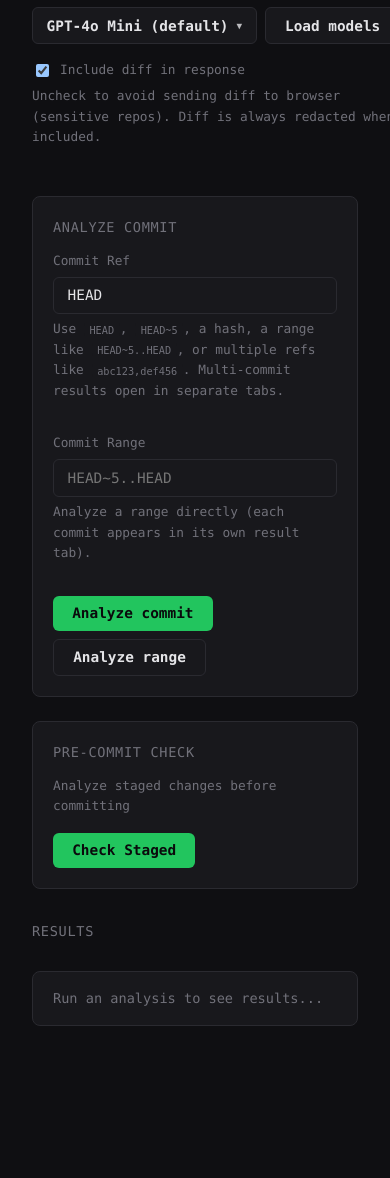
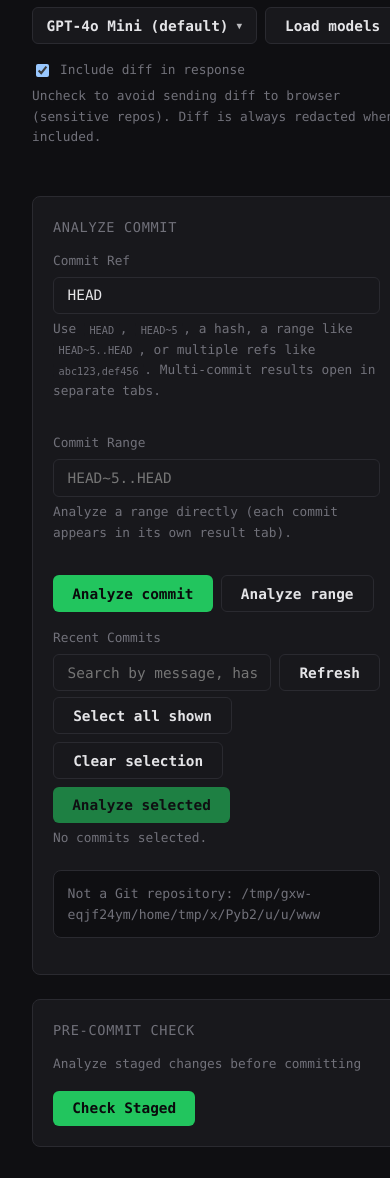
Before and after one commit to PierrunoYT/commitguard-webui, a Flask app: page / in a window 390 px wide. Shown: the part 454-1632 px from the top of the page. Before the commit the page ends 1480 px from the top, so only its background shows below. Run offline with Flask 3, Linux system fonts and the light colour scheme.

Commit message:
Add commit listing feature and UI enhancements: Introduce a new API endpoint for listing recent commits with search functionality, allowing users to filter commits by message, hash, or author. Update frontend to include a commit picker with selection options, improving user interaction and experience. Enhance styles for commit list display and ensure responsive UI elements for better usability.

```diff
--- a/app.py
+++ b/app.py
@@ -13,6 +13,7 @@ from commitguard.analyzer import (
     GitAnalysisError,
     analyze_commit,
     analyze_commit_range,
+    list_commits,
     analyze_staged,
 )
 from config_store import clear_api_key, has_saved_key, load_api_key, save_api_key
@@ -198,6 +199,30 @@ def api_analyze_range():
         return jsonify({"error": err}), 400
 
 
+@app.route("/api/commits", methods=["POST"])
+def api_commits():
+    """List recent commits for UI picker and search."""
+    data = request.get_json() or {}
+    repo_path = data.get("repo_path", ".")
+    search = (data.get("search") or "").strip()
+    try:
+        limit = min(max(int(data.get("limit", 80)), 1), 200)
+    except (TypeError, ValueError):
+        return jsonify({"error": "limit must be an integer"}), 400
+
+    try:
+        repo = get_repo_path(repo_path)
+        commits = list_commits(str(repo), search=search, limit=limit)
+        return jsonify({"commits": commits, "count": len(commits)})
+    except ValueError as e:
+        return jsonify({"error": str(e)}), 400
+    except GitAnalysisError as e:
+        return jsonify({"error": str(e)}), 400
+    except Exception as e:
+        err = str(e) if app.debug else "Could not load commits"
+        return jsonify({"error": err}), 400
+
+
 @app.route("/api/settings/key", methods=["GET"])
 def api_settings_key_status():
     """Check if API key is saved (never returns the key)."""
--- a/static/app.js
+++ b/static/app.js
@@ -12,6 +12,13 @@ const modelDropdown = document.getElementById("modelDropdown");
 const loadModelsBtn = document.getElementById("loadModelsBtn");
 const ref = document.getElementById("ref");
 const rangeRef = document.getElementById("rangeRef");
+const commitSearch = document.getElementById("commitSearch");
+const commitList = document.getElementById("commitList");
+const loadCommitsBtn = document.getElementById("loadCommitsBtn");
+const selectAllCommitsBtn = document.getElementById("selectAllCommitsBtn");
+const clearCommitSelectionBtn = document.getElementById("clearCommitSelectionBtn");
+const analyzeSelectedBtn = document.getElementById("analyzeSelectedBtn");
+const selectedCommitsInfo = document.getElementById("selectedCommitsInfo");
 const includeDiff = document.getElementById("includeDiff");
 const analyzeBtn = document.getElementById("analyzeBtn");
 const analyzeRangeBtn = document.getElementById("analyzeRangeBtn");
@@ -22,6 +29,7 @@ const error = document.getElementById("error");
 
 let diffInstances = [];
 let nextResultId = 1;
+let commitSearchTimer = null;
 
 // Utilities
 function getModelDisplayName(modelInfo) {
@@ -308,6 +316,9 @@ function setLoading(loading, message = "Analyzing...") {
     analyzeBtn.disabled = loading;
     analyzeRangeBtn.disabled = loading;
     checkBtn.disabled = loading;
+    if (analyzeSelectedBtn) {
+        analyzeSelectedBtn.disabled = loading || getSelectedCommitRefs().length === 0;
+    }
     if (loading) {
         error.textContent = "";
         clearResults();
@@ -370,6 +381,99 @@ function buildRequestBody(extra = {}) {
 function normalizeTabLabel(label, maxLen = 48) {
     if (!label) return "Result";
     return label.length <= maxLen ? label : `${label.slice(0, maxLen - 1)}...`;
+}
+
+function getSelectedCommitRefs() {
+    if (!commitList) return [];
+    return [...commitList.querySelectorAll('input[type="checkbox"][data-ref]:checked')]
+        .map((box) => box.getAttribute("data-ref"))
+        .filter(Boolean);
+}
+
+function updateCommitSelectionUi() {
+    if (!selectedCommitsInfo) return;
+    const count = getSelectedCommitRefs().length;
+    selectedCommitsInfo.textContent = count
+        ? `${count} commit${count === 1 ? "" : "s"} selected.`
+        : "No commits selected.";
+    if (analyzeSelectedBtn) analyzeSelectedBtn.disabled = count === 0;
+}
+
+function formatCommitDate(dateIso) {
+    if (!dateIso) return "";
+    const d = new Date(dateIso);
+    if (Number.isNaN(d.getTime())) return "";
+    return d.toLocaleString();
+}
+
+function renderCommitList(commits) {
+    if (!commitList) return;
+    commitList.innerHTML = "";
+    if (!commits || !commits.length) {
+        const empty = document.createElement("div");
+        empty.className = "commit-list-empty";
+        empty.textContent = "No commits match your search.";
+        commitList.appendChild(empty);
+        updateCommitSelectionUi();
+        return;
+    }
+
+    for (const item of commits) {
+        const label = document.createElement("label");
+        label.className = "commit-item";
+
+        const checkbox = document.createElement("input");
+        checkbox.type = "checkbox";
+        checkbox.setAttribute("data-ref", item.ref || "");
+        checkbox.addEventListener("change", updateCommitSelectionUi);
+        label.appendChild(checkbox);
+
+        const text = document.createElement("div");
+        text.className = "commit-item__text";
+
+        const main = document.createElement("div");
+        main.className = "commit-item__main";
+        const hash = item.short_ref || (item.ref || "").slice(0, 8) || "commit";
+        const title = item.title || "No title";
+        const hashNode = document.createElement("span");
+        hashNode.className = "commit-item__hash";
+        hashNode.textContent = hash;
+        main.appendChild(hashNode);
+        main.appendChild(document.createTextNode(` ${title}`));
+        text.appendChild(main);
+
+        const meta = document.createElement("div");
+        meta.className = "commit-item__meta";
+        const dateText = formatCommitDate(item.date);
+        meta.textContent = [item.author || "Unknown author", dateText].filter(Boolean).join(" - ");
+        text.appendChild(meta);
+
+        label.appendChild(text);
+        commitList.appendChild(label);
+    }
+    updateCommitSelectionUi();
+}
+
+async function loadCommits(searchText = commitSearch?.value?.trim() || "") {
+    if (!loadCommitsBtn || !commitList) return;
+    loadCommitsBtn.disabled = true;
+    const previousLabel = loadCommitsBtn.textContent;
+    loadCommitsBtn.textContent = "Loading...";
+    commitList.innerHTML = '<div class="commit-list-empty">Loading commits...</div>';
+    try {
+        const data = await post("/api/commits", {
+            repo_path: repoPath.value.trim() || ".",
+            search: searchText || undefined,
+            limit: 120,
+        });
+        renderCommitList(data.commits || []);
+        error.textContent = "";
+    } catch (e) {
+        commitList.innerHTML = `<div class="commit-list-empty">${e.message}</div>`;
+    } finally {
+        loadCommitsBtn.disabled = false;
+        loadCommitsBtn.textContent = previousLabel;
+    }
 }
 
 function isCommitRange(input) {
@@ -451,6 +555,8 @@ clearKeyBtn.addEventListener("click", async () => {
 
 refreshKeyStatus();
 setModelTooltip();
+updateCommitSelectionUi();
+loadCommits();
 
 // Model Dropdown Events
 modelTrigger.addEventListener("click", (e) => {
@@ -496,6 +602,63 @@ modelPanel.addEventListener("click", (e) => e.stopPropagation());
 
 document.addEventListener("click", () => {
     if (modelDropdown.classList.contains("open")) closeModelDropdown();
+});
+
+loadCommitsBtn && loadCommitsBtn.addEventListener("click", () => {
+    loadCommits();
+});
+
+commitSearch && commitSearch.addEventListener("input", () => {
+    if (commitSearchTimer) {
+        clearTimeout(commitSearchTimer);
+    }
+    commitSearchTimer = setTimeout(() => {
+        loadCommits(commitSearch.value.trim());
+    }, 250);
+});
+
+commitSearch && commitSearch.addEventListener("keydown", (e) => {
+    if (e.key === "Enter") {
+        e.preventDefault();
+        loadCommits(commitSearch.value.trim());
+    }
+});
+
+repoPath.addEventListener("change", () => {
+    loadCommits(commitSearch?.value?.trim() || "");
+});
+
+selectAllCommitsBtn && selectAllCommitsBtn.addEventListener("click", () => {
+    if (!commitList) return;
+    commitList.querySelectorAll('input[type="checkbox"][data-ref]').forEach((box) => {
+        box.checked = true;
+    });
+    updateCommitSelectionUi();
+});
+
+clearCommitSelectionBtn && clearCommitSelectionBtn.addEventListener("click", () => {
+    if (!commitList) return;
+    commitList.querySelectorAll('input[type="checkbox"][data-ref]').forEach((box) => {
+        box.checked = false;
+    });
+    updateCommitSelectionUi();
+});
+
+analyzeSelectedBtn && analyzeSelectedBtn.addEventListener("click", async () => {
+    const refs = getSelectedCommitRefs();
+    if (!refs.length) {
+        showError("Select one or more commits first.");
+        return;
+    }
+    ref.value = refs.join(",");
+    setLoading(true, `Analyzing ${refs.length} selected commit${refs.length === 1 ? "" : "s"}...`);
+    try {
+        await analyzeRefList(refs);
+    } catch (e) {
+        showError(e.message);
+    } finally {
+        setLoading(false);
+    }
 });
 
 // Load Models Button
--- a/static/style.css
+++ b/static/style.css
@@ -278,6 +278,86 @@ button.secondary:hover {
     flex-wrap: wrap;
 }
 
+.commit-picker {
+    margin-top: 1rem;
+}
+
+.commit-search-row {
+    display: flex;
+    gap: 0.5rem;
+}
+
+.commit-search-row input {
+    flex: 1;
+}
+
+.commit-list {
+    border: 1px solid var(--border);
+    border-radius: 8px;
+    background: var(--bg);
+    max-height: 260px;
+    overflow-y: auto;
+}
+
+.commit-list:empty::before {
+    content: "No commits loaded.";
+    display: block;
+    padding: 0.75rem 0.85rem;
+    color: var(--muted);
+    font-size: 0.82rem;
+}
+
+.commit-item {
+    display: flex;
+    align-items: flex-start;
+    gap: 0.6rem;
+    padding: 0.65rem 0.8rem;
+    border-bottom: 1px solid var(--border);
+    cursor: pointer;
+}
+
+.commit-item:last-child {
+    border-bottom: 0;
+}
+
+.commit-item:hover {
+    background: rgba(255, 255, 255, 0.03);
+}
+
+.commit-item input[type="checkbox"] {
+    margin-top: 0.2rem;
+    width: auto;
+}
+
+.commit-item__text {
+    min-width: 0;
+    display: grid;
+    gap: 0.12rem;
+}
+
+.commit-item__main {
+    font-size: 0.84rem;
+    color: var(--text);
+}
+
+.commit-item__hash {
+    color: var(--accent);
+}
+
+.commit-item__meta {
+    font-size: 0.78rem;
+    color: var(--muted);
+    white-space: nowrap;
+    overflow: hidden;
+    text-overflow: ellipsis;
+}
+
+.commit-list-empty {
+    padding: 0.75rem 0.85rem;
+    color: var(--muted);
+    font-size: 0.82rem;
+}
+
 .hint {
     margin: 0 0 1rem;
     font-size: 0.8rem;
--- a/templates/index.html
+++ b/templates/index.html
@@ -71,6 +71,20 @@
                         <button id="analyzeBtn">Analyze commit</button>
                         <button id="analyzeRangeBtn" class="secondary">Analyze range</button>
                     </div>
+                    <div class="field commit-picker">
+                        <label for="commitSearch">Recent Commits</label>
+                        <div class="commit-search-row">
+                            <input type="text" id="commitSearch" placeholder="Search by message, hash, or author">
+                            <button type="button" id="loadCommitsBtn" class="secondary">Refresh</button>
+                        </div>
+                        <div class="button-row">
+                            <button type="button" id="selectAllCommitsBtn" class="secondary">Select all shown</button>
+                            <button type="button" id="clearCommitSelectionBtn" class="secondary">Clear selection</button>
+                            <button type="button" id="analyzeSelectedBtn">Analyze selected</button>
+                        </div>
+                        <p class="hint" id="selectedCommitsInfo">No commits selected.</p>
+                        <div id="commitList" class="commit-list" role="listbox" aria-label="Commit picker"></div>
+                    </div>
                 </div>
                 <div class="action-group">
                     <h3>Pre-commit Check</h3>
```
Also changed, not shown: commitguard/analyzer.py (+59 -0 lines).
